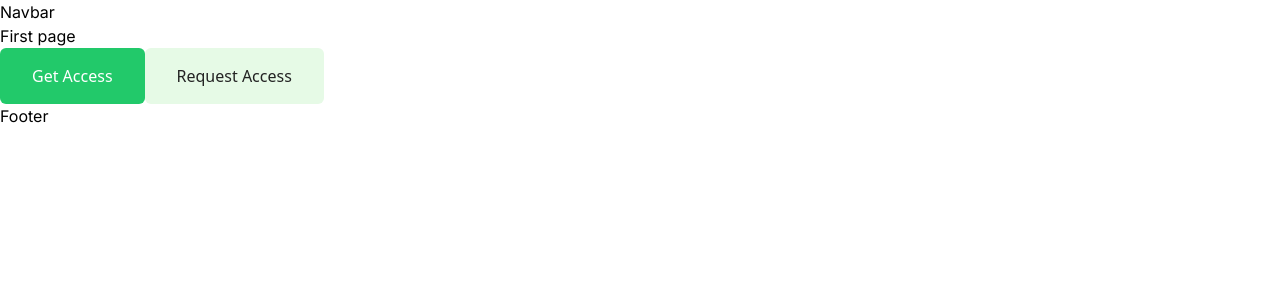
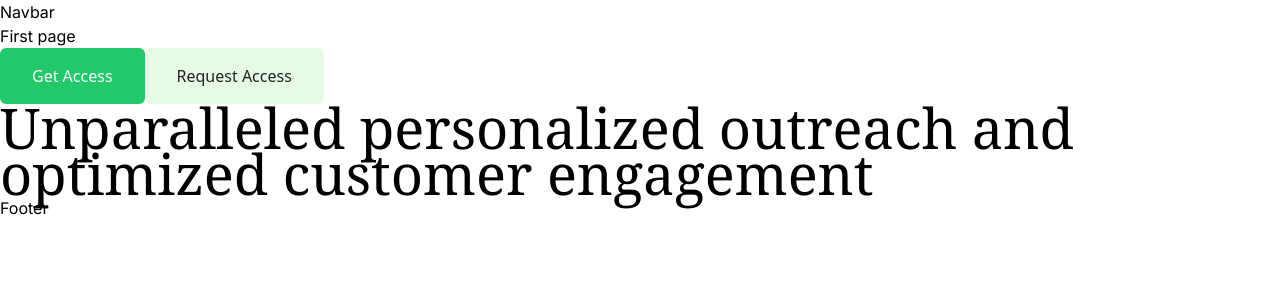
Before and after one commit to foullanifatimazohra/startup_nextjs_seo, a Next.js app: page / in a window 1280 px wide. Shown: the top 300 px of the page. Built offline with nearby package versions, Linux system fonts and the light colour scheme.

Commit message:
feat : text styling

```diff
--- a/app/globals.css
+++ b/app/globals.css
@@ -2,7 +2,7 @@
 @tailwind components;
 @tailwind utilities;
 @import url('https://fonts.googleapis.com/css2?family=Outfit:wght@200;300;400;500&display=swap');
-
+@import url('https://fonts.googleapis.com/css2?family=IBM+Plex+Serif:wght@400;500&display=swap');
 *, body{
   margin: 0;
   padding: 0;
--- a/app/page.tsx
+++ b/app/page.tsx
@@ -1,4 +1,5 @@
 import Button from "@/components/ui/Button";
+import Text from "@/components/ui/Text";
 
 export default function Home() {
   return (
@@ -6,6 +7,10 @@ export default function Home() {
       <h1>First page</h1>
       <Button type="primary" title="Get Access" />
       <Button type="secondary" title="Request Access" />
+      <Text
+        content="Unparalleled personalized outreach and optimized customer engagement"
+        type="h1"
+      />
     </div>
   );
 }
--- /dev/null
+++ b/components/ui/Text.tsx
@@ -0,0 +1,31 @@
+import React from "react";
+
+interface TextProps {
+  content: string;
+  type: "h1" | "h2" | "h3" | string;
+}
+
+function Text({ content, type }: TextProps) {
+  switch (type) {
+    case "h1":
+      return (
+        <h1 className="font-normal font-serifibm text-[56px] leading-[46px]">
+          {content}
+        </h1>
+      );
+    case "h2":
+      return (
+        <h2 className="font-normal font-serifibm text-4xl leading-[46px]">
+          {content}
+        </h2>
+      );
+    case "h3":
+      return (
+        <h3 className="text-[24px] leading-[32px] font-medium">{content}</h3>
+      );
+    default:
+      return <p className="">{content}</p>;
+  }
+}
+
+export default Text;
--- a/tailwind.config.ts
+++ b/tailwind.config.ts
@@ -17,6 +17,7 @@ const config: Config = {
     },
     fontFamily: {
       outfit: ["Outfit", ...defaultTheme.fontFamily.sans],
+      serifibm: ["IBM Plex Serif", ...defaultTheme.fontFamily.serif],
     },
     colors: {
       green: "#22C96A",
```
